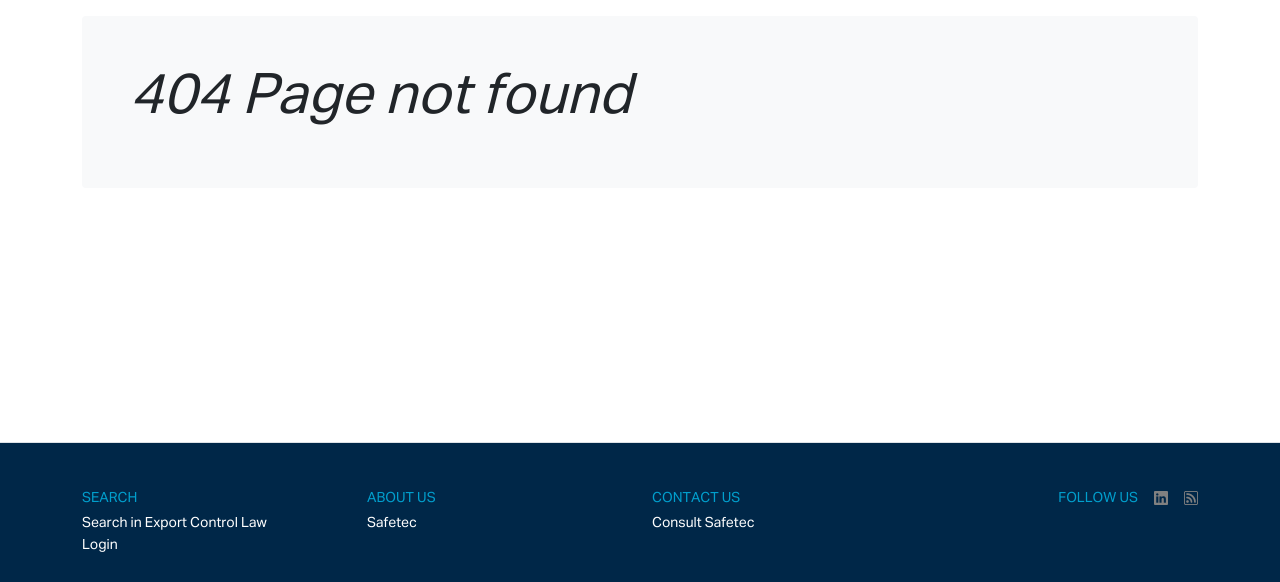
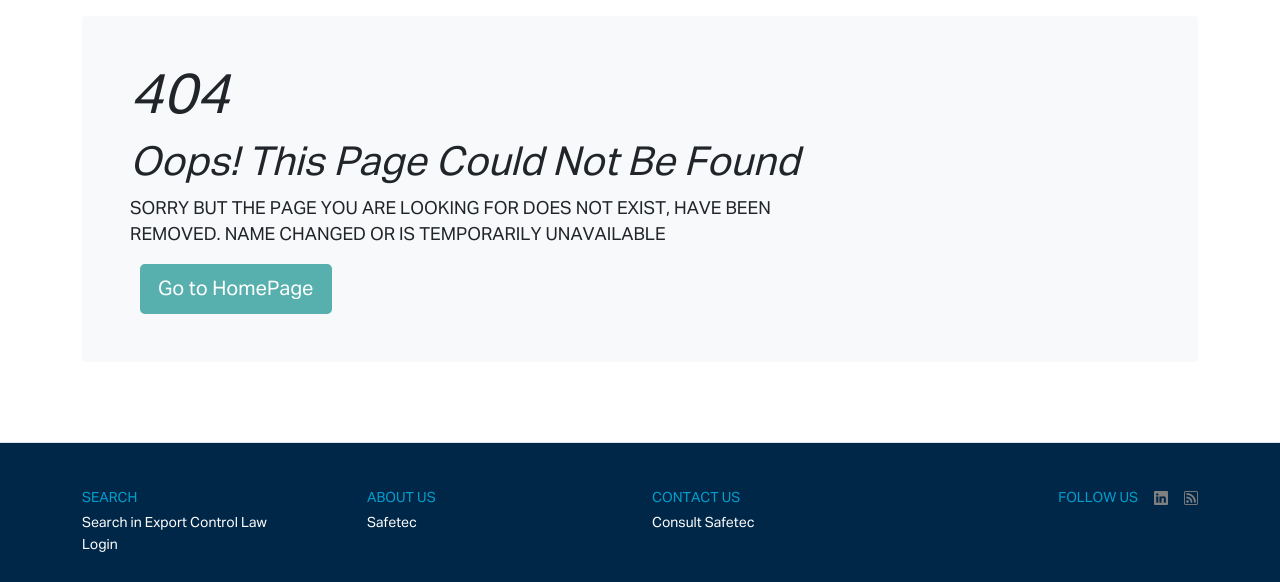
Before and after one commit to safetecnordic/export-control, a Django app: template base/templates/base/404.html in a window 1280 px wide. Shown: the part 218-800 px from the top of the page. Run offline with Django 4.2, Linux system fonts and the light colour scheme; the template is opened without the code that fills it, so the values that code supplies are empty; some libraries are stand-ins or nearby versions.

Commit message:
Add text in 404 page

```diff
--- a/base/templates/base/404.html
+++ b/base/templates/base/404.html
@@ -14,8 +14,15 @@
     <div class="p-4 p-md-5 mb-4 text-dark rounded bg-light">
         <div class="col-md-8 px-0">
         <h1 class="display-4 fst-italic">
-            {% trans "404 Page not found" %}
-        </h1>
+            {% trans "404" %}
+          </h1>
+         <h2 class="display-6 fst-italic">
+            {% trans "Oops! This Page Could Not Be Found" %}
+          </h2>
+          <p>
+            {% trans "SORRY BUT THE PAGE YOU ARE LOOKING FOR DOES NOT EXIST, HAVE BEEN REMOVED. NAME CHANGED OR IS TEMPORARILY UNAVAILABLE" %}
+          </p>
+          <a href="{% url 'front_page' %}" class="btn btn-lg btn-primary">{% trans "Go to HomePage" %}</a>
         </div>
     </div>
 {% endblock %}
```
